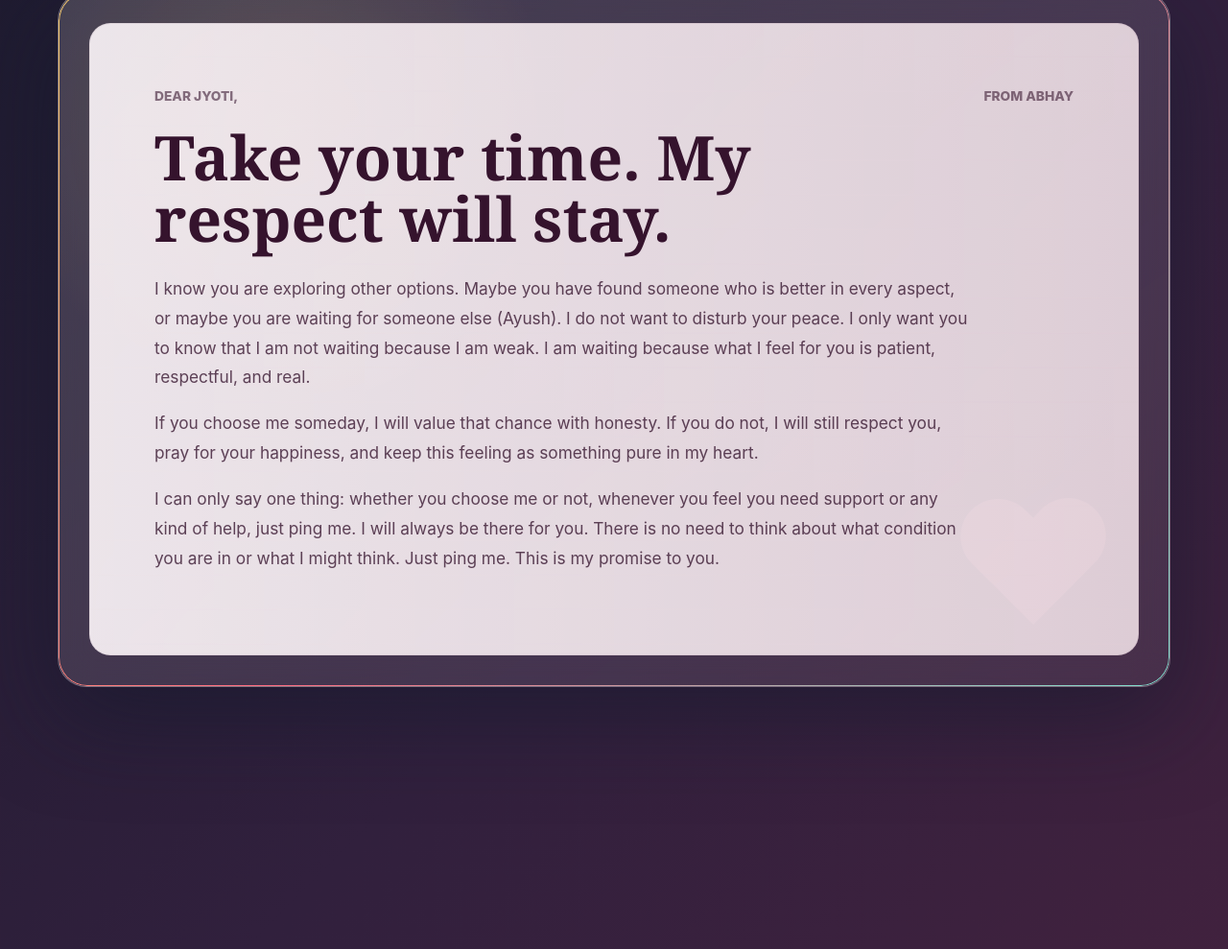
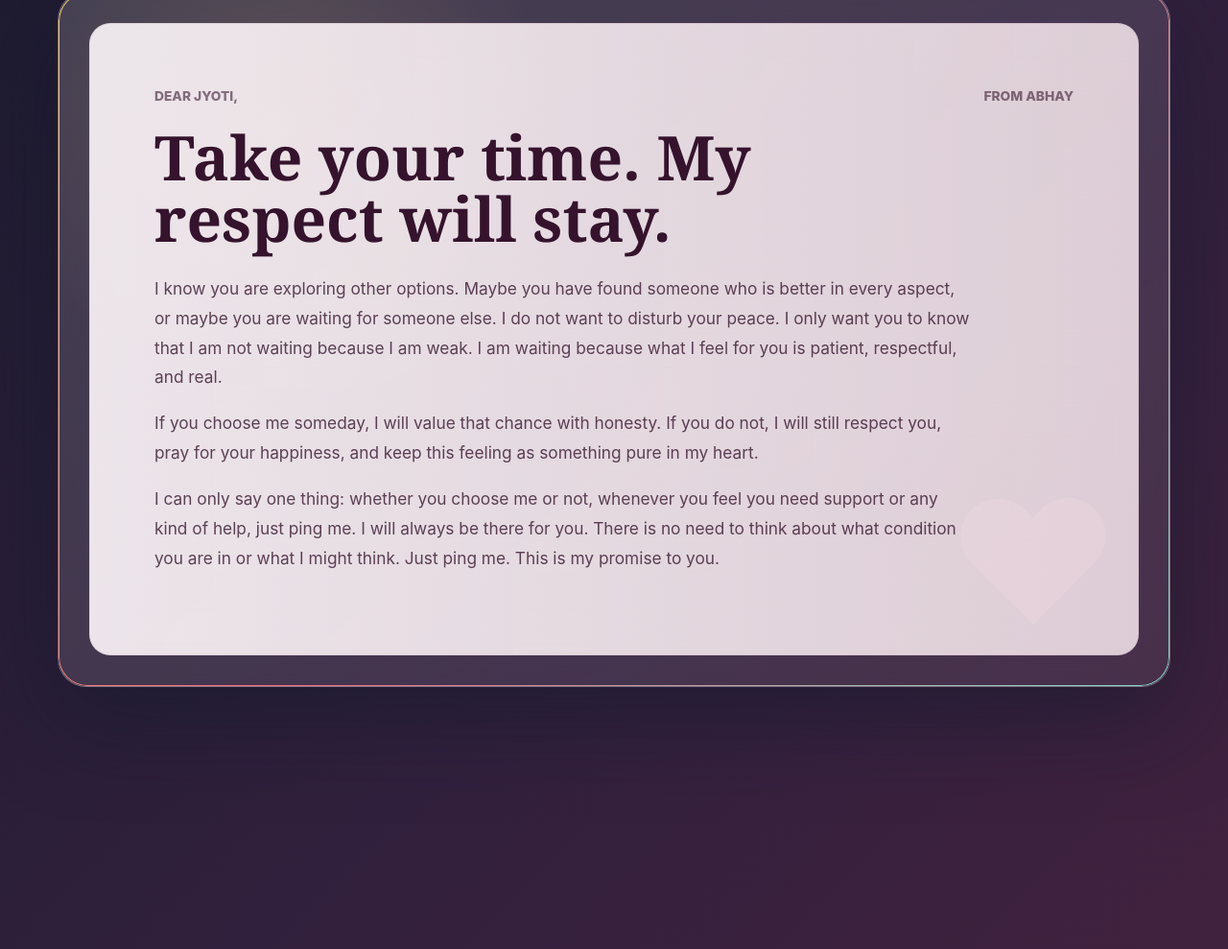
Before and after one commit to abhaysrm/jyoti, a plain HTML site: page index.html in a window 1280 px wide. Shown: the part 976-1965 px from the top of the page at 96% size. Drawn offline with Linux system fonts and the light colour scheme.

Commit message:
chore: automated commit from workspace

```diff
--- a/index.html
+++ b/index.html
@@ -78,7 +78,7 @@
             <h2 id="letter-title">Take your time. My respect will stay.</h2>
             <p>
               I know you are exploring other options. Maybe you have found someone who is better
-              in every aspect, or maybe you are waiting for someone else (Ayush). I do not
+              in every aspect, or maybe you are waiting for someone else. I do not
               want to disturb your peace. I only want you to know that I am not waiting because I
               am weak. I am waiting because what I feel for you is patient, respectful, and real.
             </p>
```
Also changed, not shown: assets/jyoti-promise.jpg (deleted), 1 other file.
